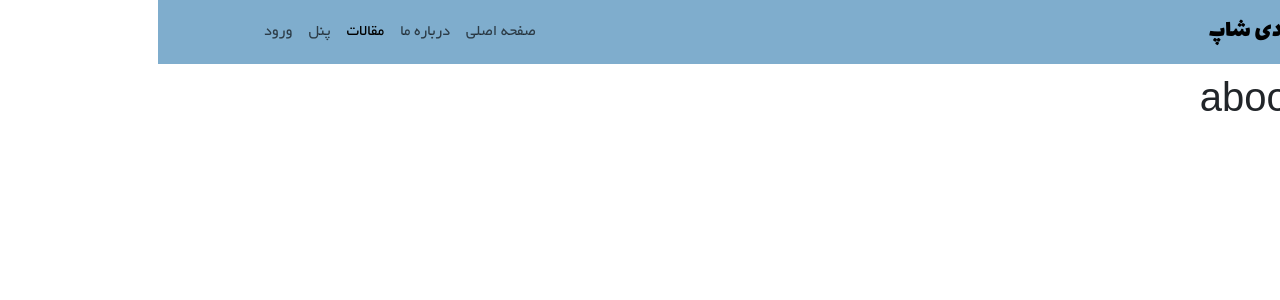
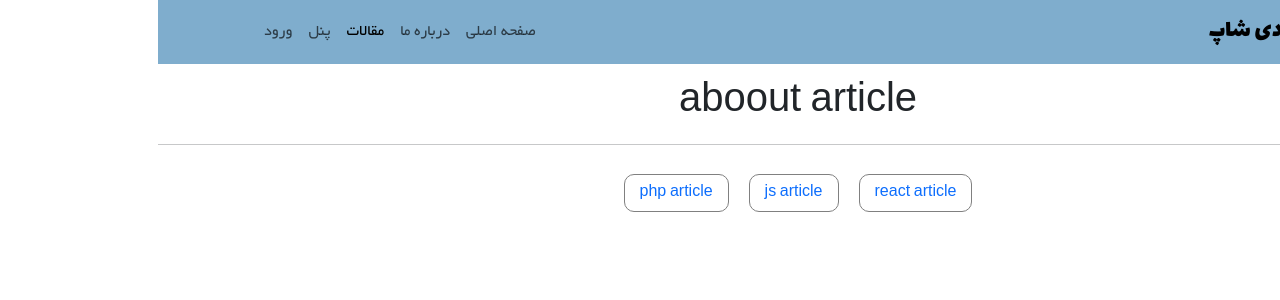
Before and after one commit to ahmadrezahemmat/firstidshop, a React (Create React App) app: page /article in a window 1280 px wide. Shown: the top 300 px of the page. Built offline with nearby package versions, Linux system fonts and the light colour scheme.

Commit message:
finish routes

```diff
--- a/src/App.js
+++ b/src/App.js
@@ -1,23 +1,8 @@
-import { BrowserRouter, Route, Routes } from "react-router-dom";
-import Home from "./pages/home/Home";
-import About from "./pages/about/About";
-import Login from "./pages/login/Login";
-import Panel from "./pages/panel/Panel";
-import Article from "./pages/article/Article";
-import Course from "./pages/course/Course";
+import {  useRoutes } from "react-router-dom";
+import routes from './routes';
 
 function App() {
-  return (
-    <BrowserRouter>
-      <Routes>
-        <Route path="/" element={<Home />} />
-        <Route path="/about" element={<About />} />
-        <Route path="/article" element={<Article />} />
-        <Route path="/login" element={<Login />} />
-        <Route path="/panel" element={<Panel />} />
-        <Route path="/course/:courseId" element={<Course />} />
-      </Routes>
-    </BrowserRouter>
-  );
+  let router = useRoutes(routes);
+  return router;
 }
 export default App;
--- a/src/pages/article/Article.css
+++ b/src/pages/article/Article.css
@@ -0,0 +1,16 @@
+.articleWrapper{
+    text-align: center;
+
+
+}
+.btnContainer{
+    padding: 20px 0;
+}
+.linkBtn{
+    text-decoration: none;
+    border: 1px solid gray;
+    padding: 10px 15px;
+    border-radius: 10px;
+    margin: 0 10px;
+
+}
--- a/src/pages/article/Article.js
+++ b/src/pages/article/Article.js
@@ -1,10 +1,26 @@
-import MyNavbar from "../../components/navbar/Navbar"
-function Article(){
-    return(
-        <div>
-            <MyNavbar/>
-            <h1>aboout article</h1>
-        </div>
-    )
+import { Link, Outlet, Route, Routes } from "react-router-dom";
+import MyNavbar from "../../components/navbar/Navbar";
+import "./Article.css";
+function Article() {
+
+  return (
+    <div className="articleWrapper">
+      <MyNavbar />
+      <h1>aboout article</h1>
+      <hr />
+      <div className="btnContainer">
+        <Link to="php" className="linkBtn">
+          php article
+        </Link>
+        <Link to="js" className="linkBtn">
+          js article
+        </Link>
+        <Link to="react" className="linkBtn">
+          react article
+        </Link>
+      </div>
+      <Outlet/>
+    </div>
+  );
 }
-export default Article
+export default Article;
--- /dev/null
+++ b/src/routes.js
@@ -0,0 +1,23 @@
+import Home from "./pages/home/Home";
+import About from "./pages/about/About";
+import Login from "./pages/login/Login";
+import Panel from "./pages/panel/Panel";
+import Article from "./pages/article/Article";
+import Course from "./pages/course/Course";
+const routes = [
+    { path: "/", element: <Home /> },
+    { path: "/about/", element: <About /> },
+    {
+      path: "article/*",
+      element: <Article />,
+      children: [
+        { path: "php", element: <h2>php</h2> },
+        { path: "js", element: <h2>js</h2> },
+        { path: "react", element: <h2>react</h2> },
+      ],
+    },
+    { path: "login", element: <Login /> },
+    { path: "panel", element: <Panel /> },
+    { path: "course/couseId", element: <Course /> },
+  ];
+  export default routes
```
Also changed, not shown: src/index.js (+12 -9 lines).
